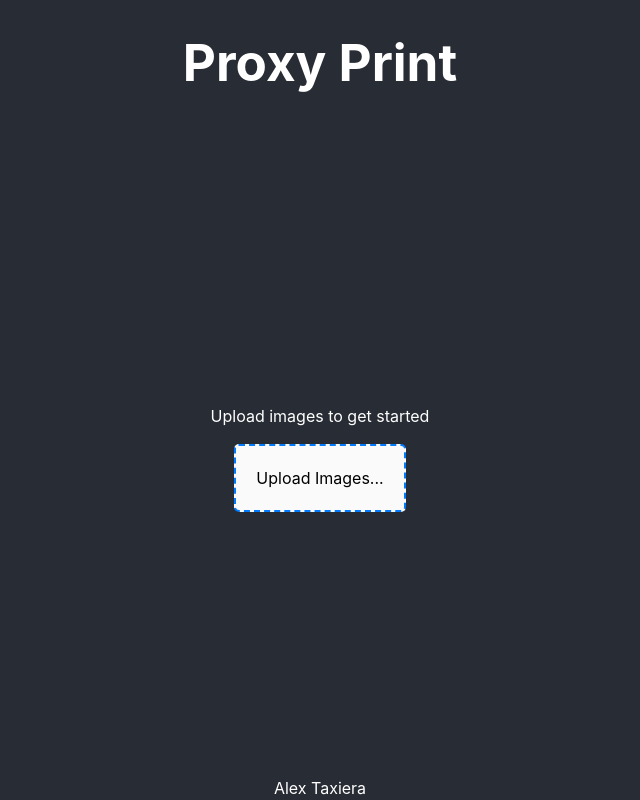
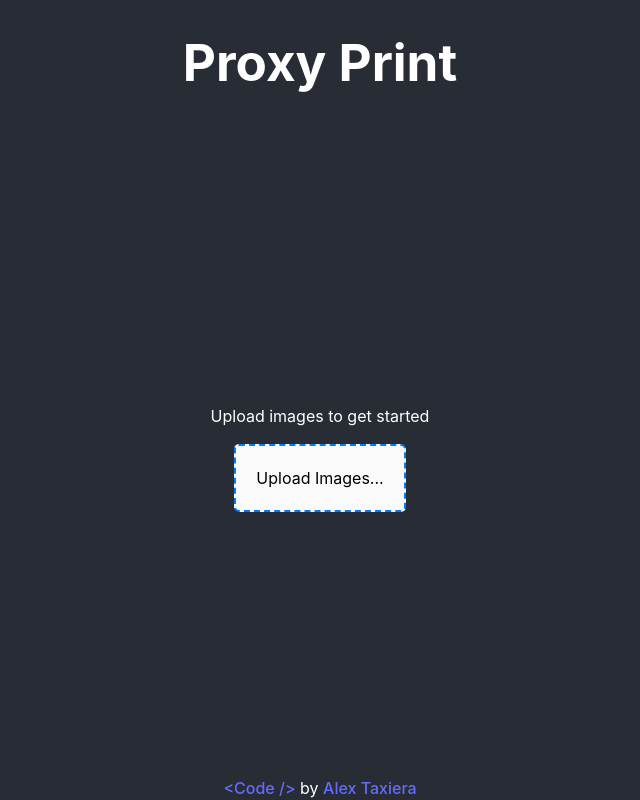
Before and after one commit to alex-taxiera/proxy-print, a React (Vite) app: page / in a window 1280 px wide. Shown: the whole page, without its empty margins (320-960 px from the left). Built offline with nearby package versions, Linux system fonts and the light colour scheme.

Commit message:
add github links

```diff
--- a/src/App.tsx
+++ b/src/App.tsx
@@ -28,7 +28,11 @@ function App() {
         )}
         <PrintableImages files={images} />
       </main>
-      <footer id="app-footer">Alex Taxiera</footer>
+      <footer id="app-footer">
+        <a href="https://github.com/alex-taxiera/proxy-print">{"<Code />"}</a>
+        &nbsp;by&nbsp;
+        <a href="https://github.com/alex-taxiera">Alex Taxiera</a>
+      </footer>
     </>
   );
 }
```
